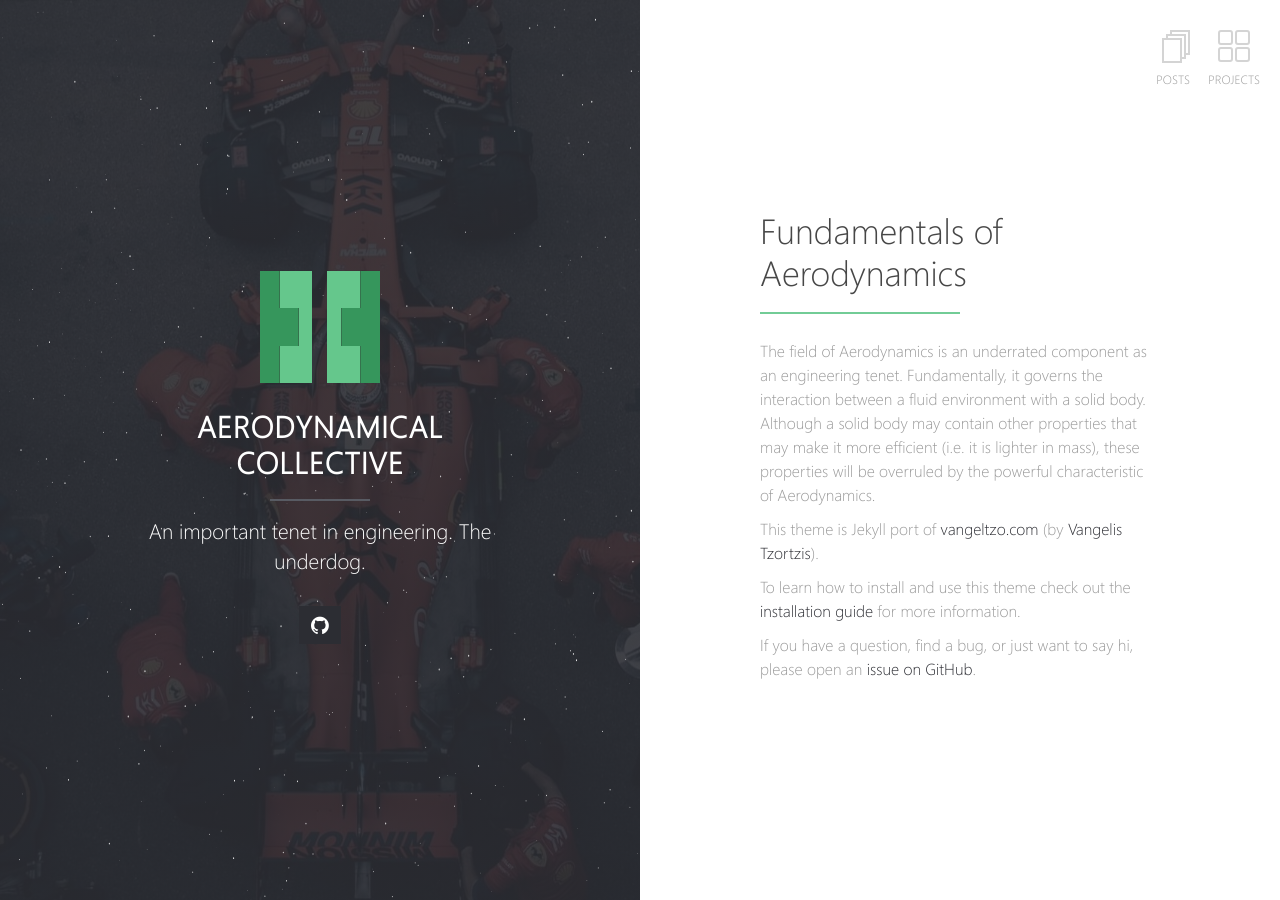
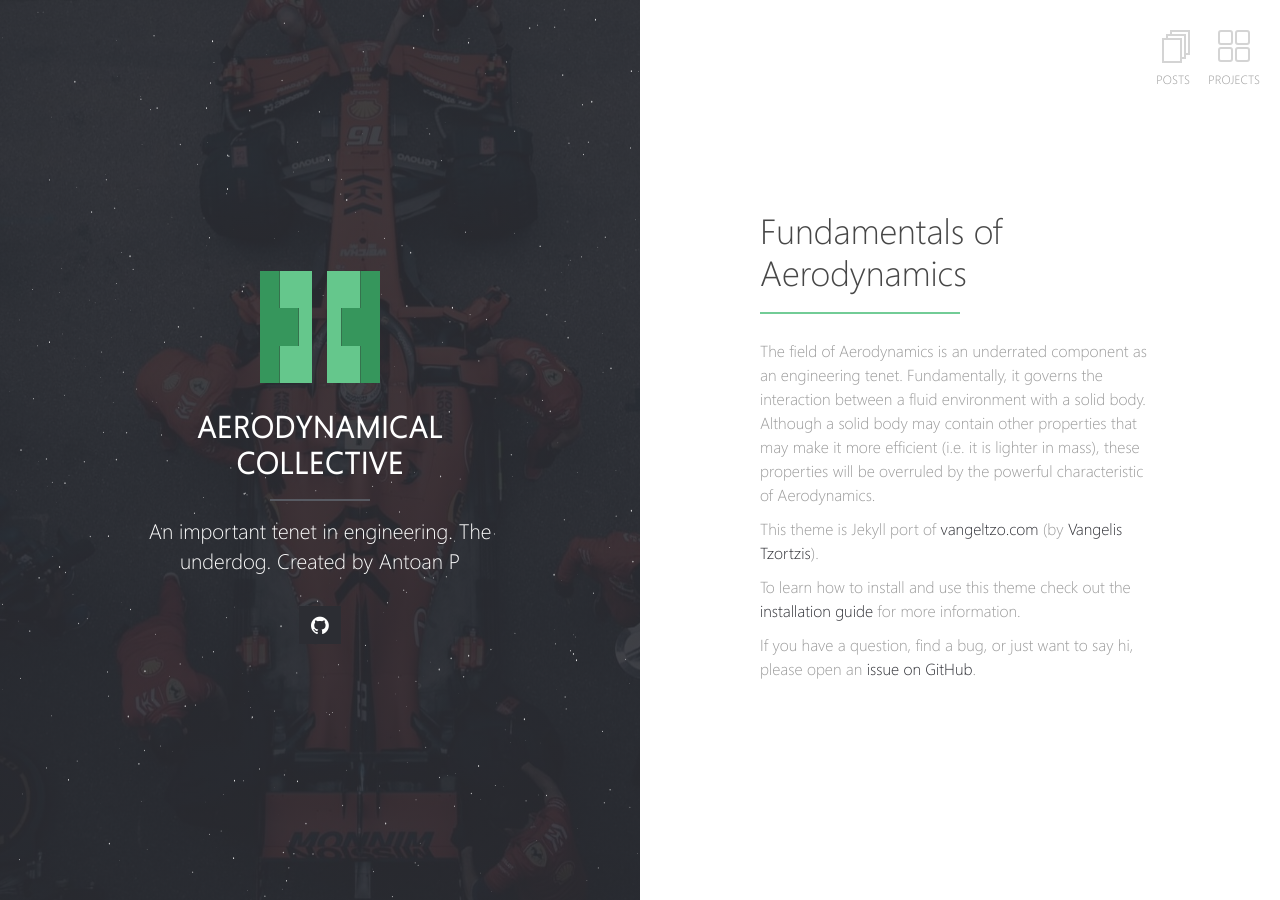
Before and after one commit to EXYZED/AerodynamicalCollective, a Jekyll site: the page built from index.md, in a window 1280 px wide. Built offline with Jekyll 4.4.1, drawn with Linux system fonts in a browser that asks for light colours; our own code applies the rules of GitHub Pages for plain Markdown files.

```diff
--- a/_config.yml
+++ b/_config.yml
@@ -1,6 +1,9 @@
 # Site
 title: Aerodynamical Collective
-description: An important tenet in engineering. The underdog.
+description: |
+  An important tenet in engineering.
+  The underdog.
+  Created by Antoan P
 url:
 logo: halve.png                                       # Site logo
 locale: en_US
```
